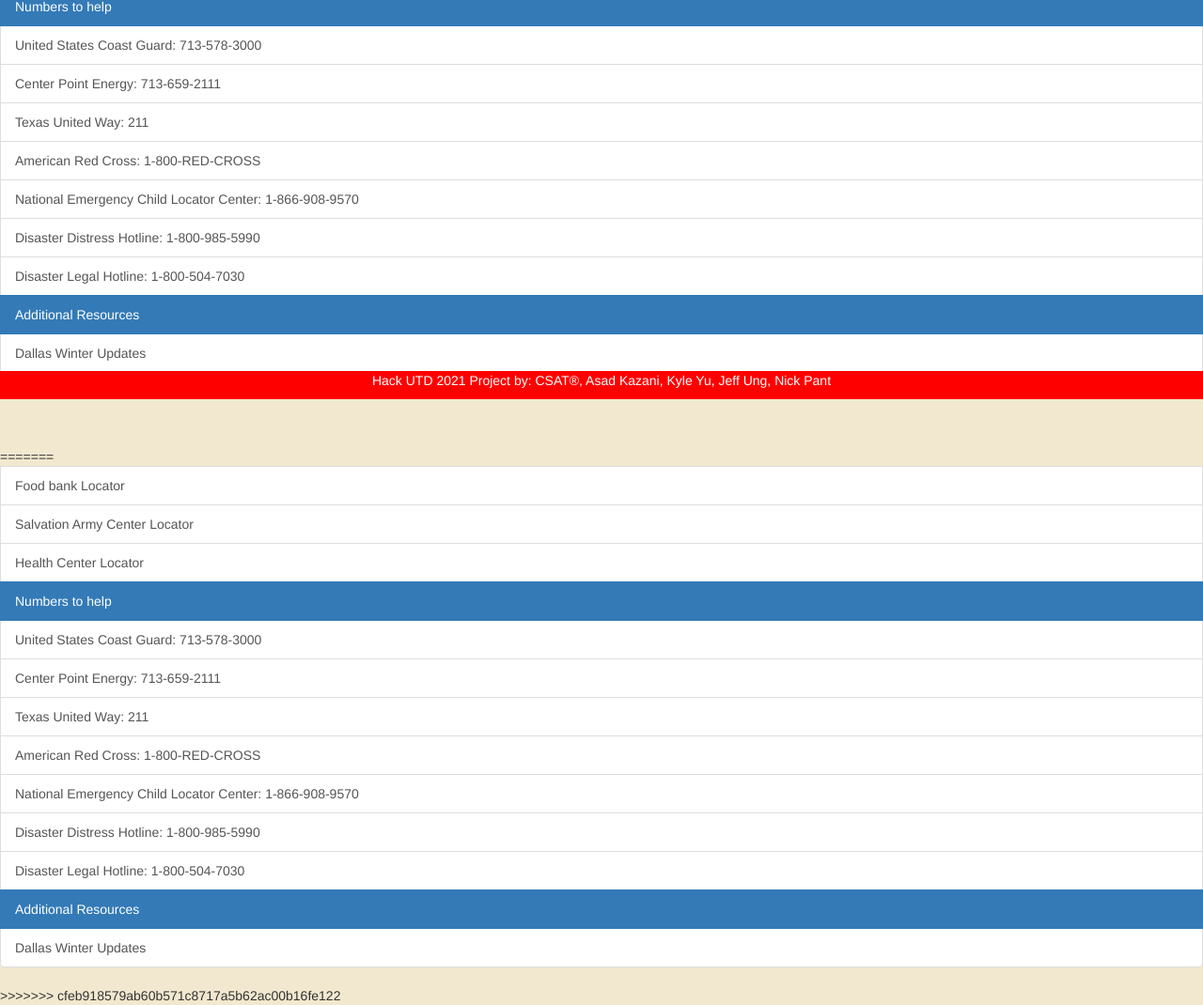
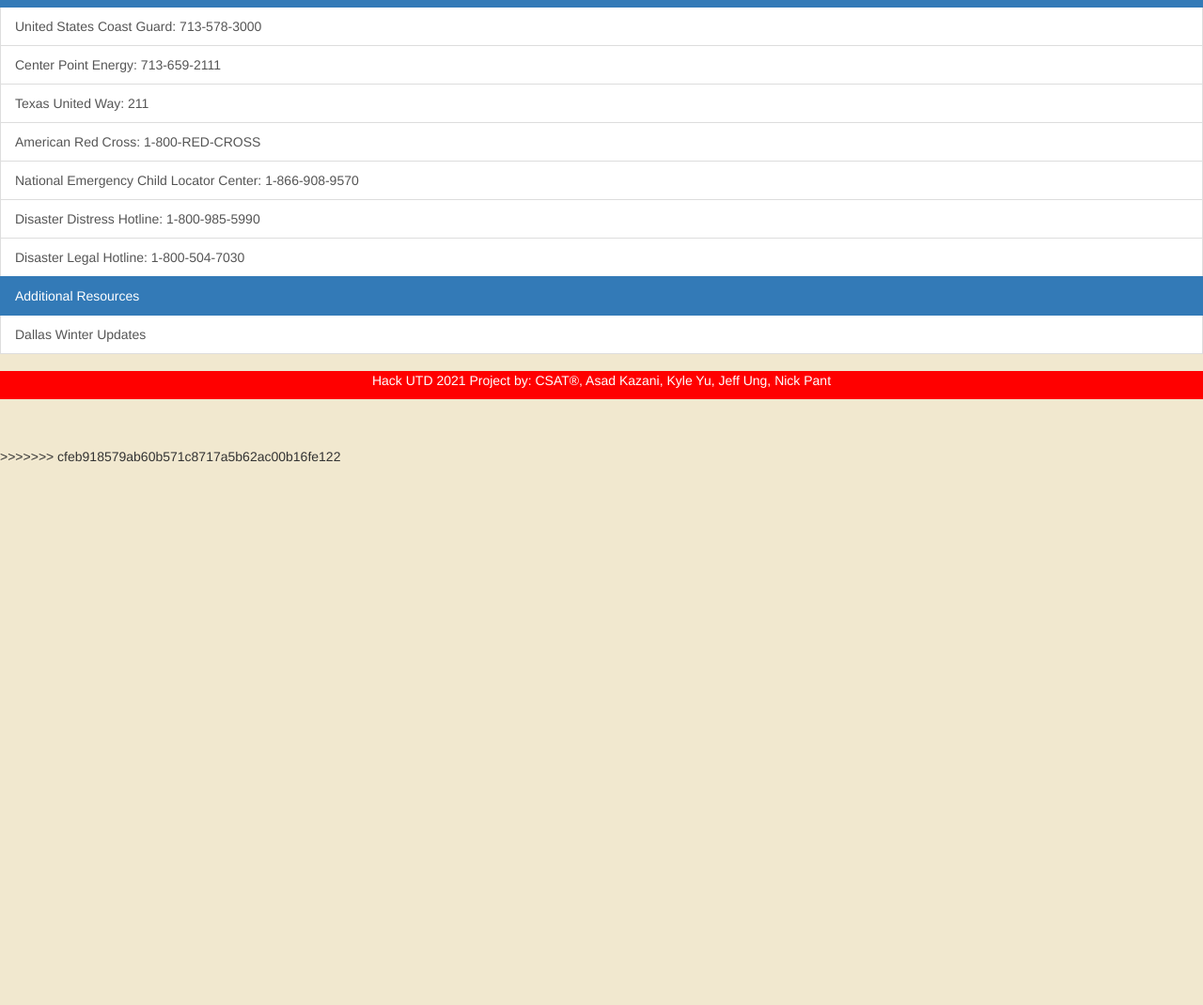
Before and after one commit to AsadKazani/hackutd2021, a plain HTML site: page contact.html in a window 1280 px wide. Shown: the part 375-1445 px from the top of the page at 94% size. After the commit the page ends 871 px from the top, so only its background shows below. Drawn offline with nearby package versions, Linux system fonts and the light colour scheme.

Commit message:
contact update 2

```diff
--- a/contact.html
+++ b/contact.html
@@ -31,7 +31,7 @@
     </div>
     <div class="list-group">
         <a href="contact.html" class="list-group-item list-group-item-action active"> Links to help </a>
-        <<<<<<< HEAD <a href="https://www.feedingamerica.org/find-your-local-foodbank" target="_blank"
+        <a href="https://www.feedingamerica.org/find-your-local-foodbank" target="_blank"
             class="list-group-item list-group-item-action">Food bank Locator </a>
         <a href="https://www.salvationarmyusa.org/usn/plugins/gdosCenterSearch?start=1" target="_blank"
             class="list-group-item list-group-item-action">Salvation Army Center Locator</a>
@@ -58,32 +58,6 @@
         <br>
         <br>
         <br>
-
-            =======
-            <a href="https://www.feedingamerica.org/find-your-local-foodbank" target="_blank"
-                class="list-group-item list-group-item-action">Food bank Locator </a>
-            <a href="https://www.salvationarmyusa.org/usn/plugins/gdosCenterSearch?start=1" target="_blank"
-                class="list-group-item list-group-item-action">Salvation Army Center Locator</a>
-            <a href="https://findahealthcenter.hrsa.gov/" target="_blank"
-                class="list-group-item list-group-item-action">Health Center Locator </a>
-            <a href="contact.html" class="list-group-item list-group-item-action active"> Numbers to help </a>
-            <a href="tel:7135783000" class="list-group-item list-group-item-action">United States Coast Guard:
-                713-578-3000</a>
-            <a href="tel:7136592111" class="list-group-item list-group-item-action">Center Point Energy:
-                713-659-2111</a>
-            <a href="tel:211" class="list-group-item list-group-item-action">Texas United Way: 211</a>
-            <a href="tel:18007332767" class="list-group-item list-group-item-action">American Red Cross:
-                1-800-RED-CROSS</a>
-            <a href="tel:18669089570" class="list-group-item list-group-item-action">National Emergency Child Locator
-                Center: 1-866-908-9570</a>
-            <a href="tel:18009855990" class="list-group-item list-group-item-action">Disaster Distress Hotline:
-                1-800-985-5990</a>
-            <a href="tel:18005047030" class="list-group-item list-group-item-action">Disaster Legal Hotline:
-                1-800-504-7030</a>
-            <a href="contact.html" class="list-group-item list-group-item-action active"> Additional Resources </a>
-            <a href="https://dallascityhall.com/departments/public-affairs-outreach/Pages/winterweatherfeb21.aspx"
-                target="_blank" class="list-group-item list-group-item-action">Dallas Winter Updates </a>
-
 
     </div>
     <style>
```
Lines whose indentation alone changed are shown as unchanged.
